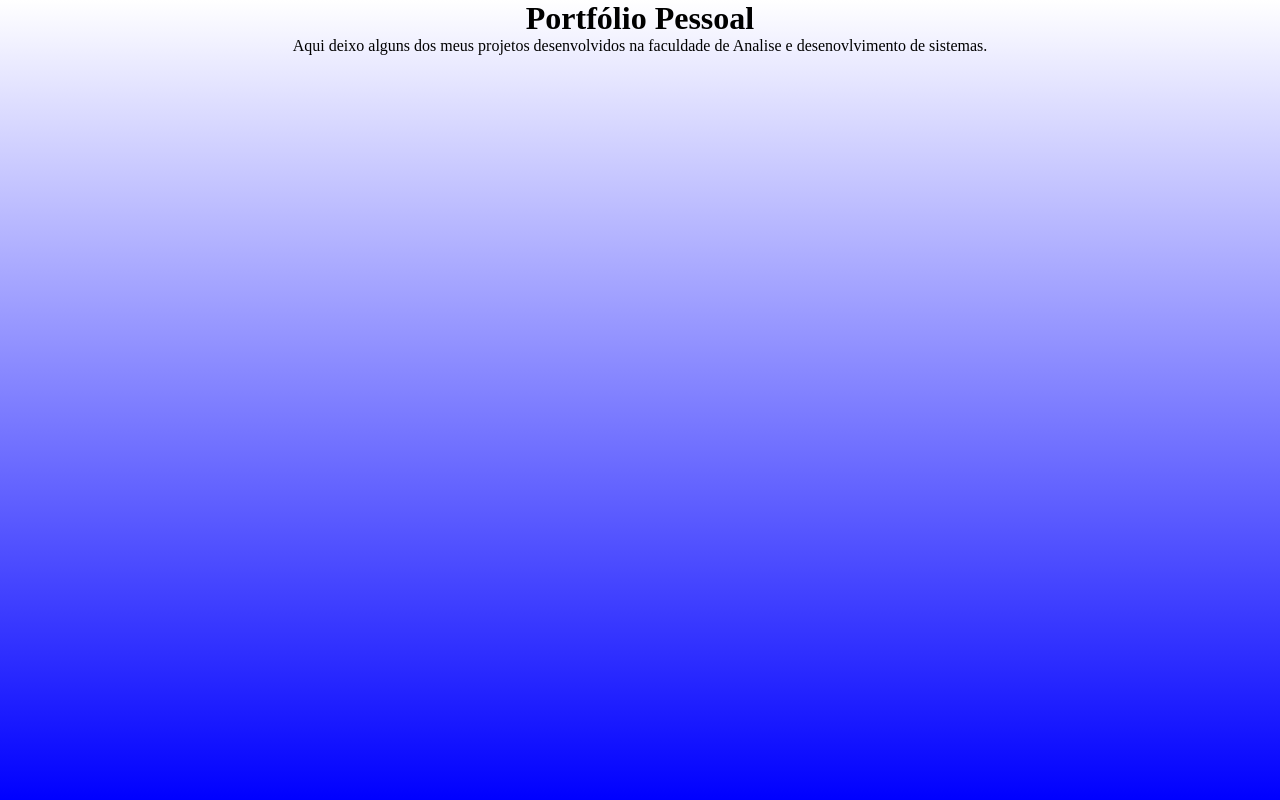
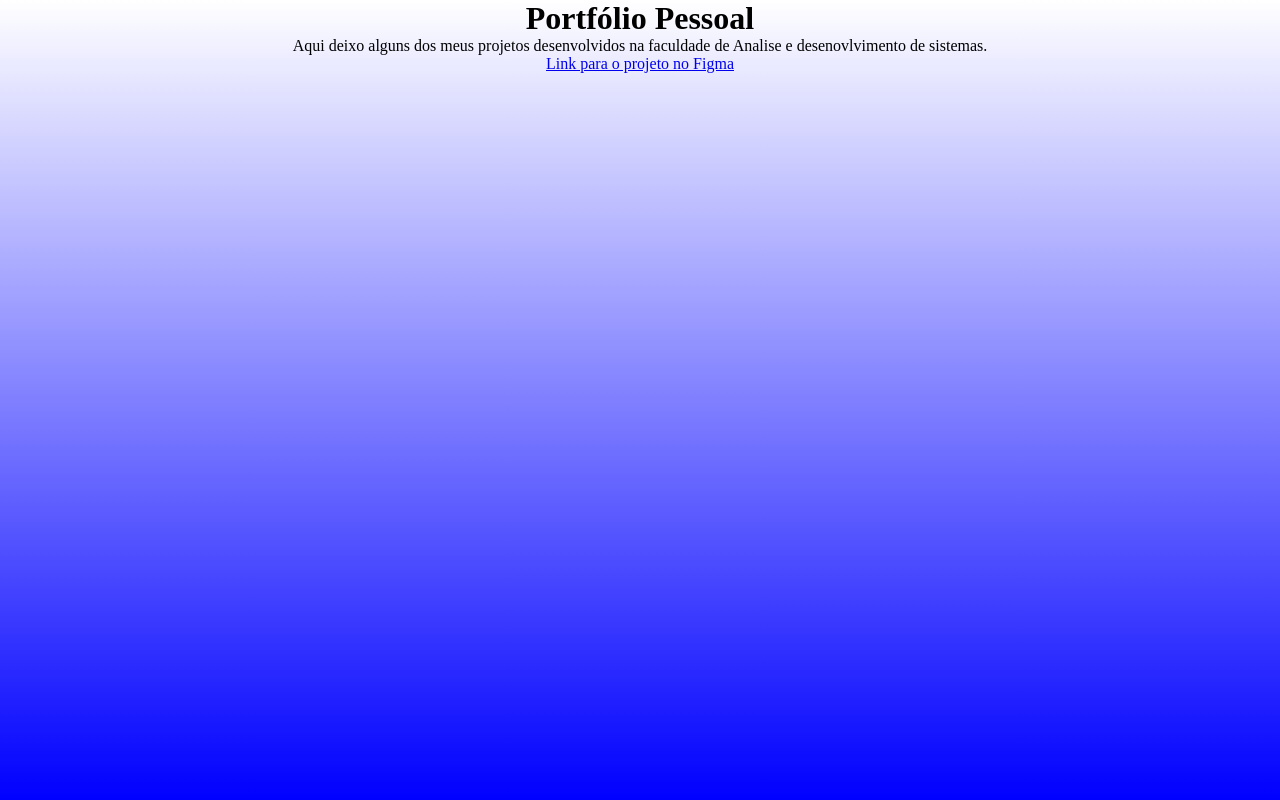
Before and after one commit to JoaoFilip1/JoaoFilipi, a plain HTML site: page portfolio.html in a window 1280 px wide. Drawn offline with Linux system fonts and the light colour scheme.

Commit message:
Update portfolio.html

```diff
--- a/portfolio.html
+++ b/portfolio.html
@@ -17,9 +17,8 @@
 <body>
     <H1> Portfólio Pessoal </H1>
         <p> Aqui deixo alguns dos meus projetos desenvolvidos na faculdade de Analise e desenovlvimento de sistemas.</p>
-        <ul>
-            <li> <a href="https://www.figma.com/proto/cEeKia7iJayNms73aMmmdA/Untitled?page-id=0%3A1&type=design&node-id=0-1&viewport=510%2C788%2C0.5&t=TyHf7BFZfbbq1kVN-1&scaling=scale-down&mode=design" target="_blank > Prototipo de Média Fidelidade </a></li>
-            <br>
-        </ul>
+         <ul>
+        <li><a href="https://www.figma.com/proto/cEeKia7iJayNms73aMmmdA/Untitled?page-id=0%3A1&type=design&node-id=0-1&viewport=510%2C788%2C0.5&t=TyHf7BFZfbbq1kVN-1&scaling=scale-down&mode=design" target="_blank">Link para o projeto no Figma</a></li>
+    </ul>
 </body>
 </html>
```
